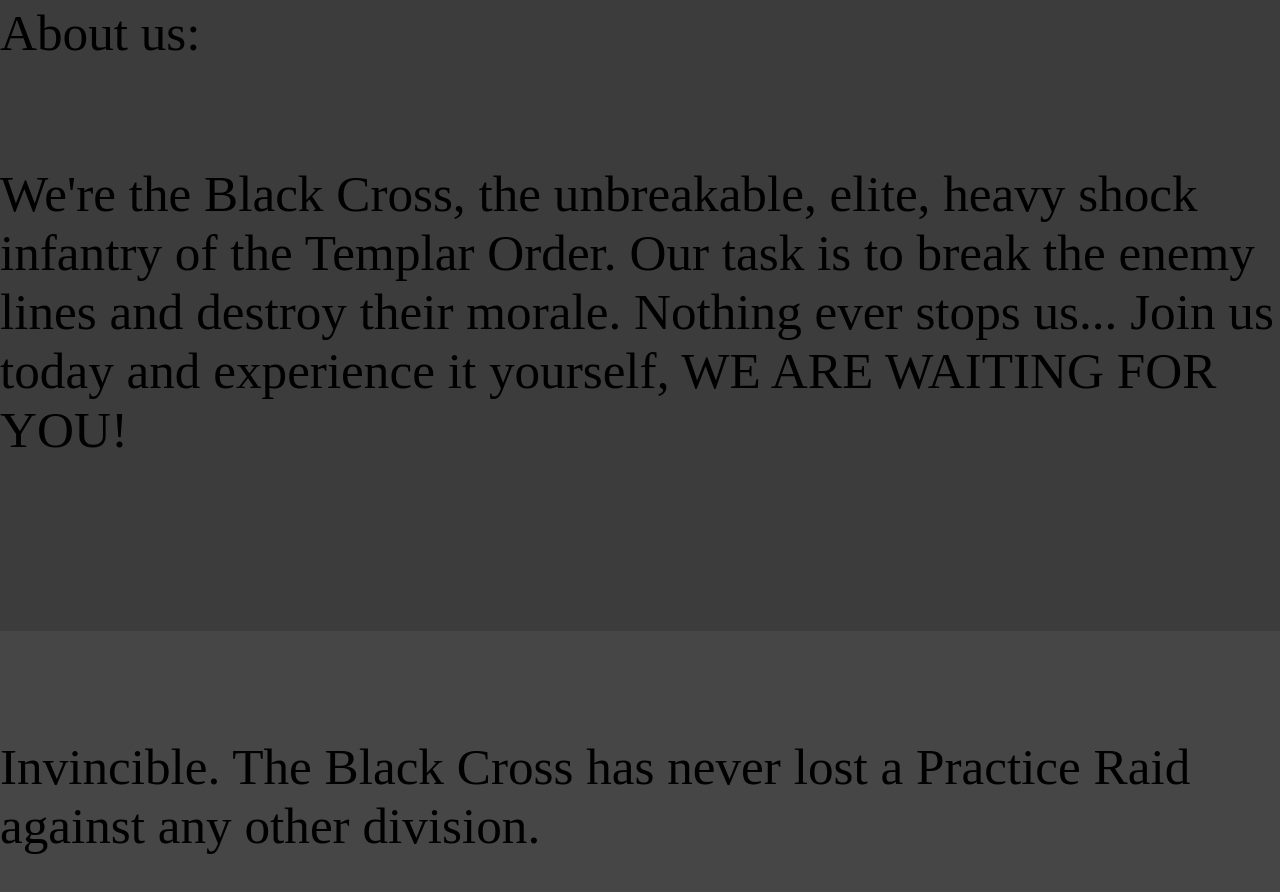
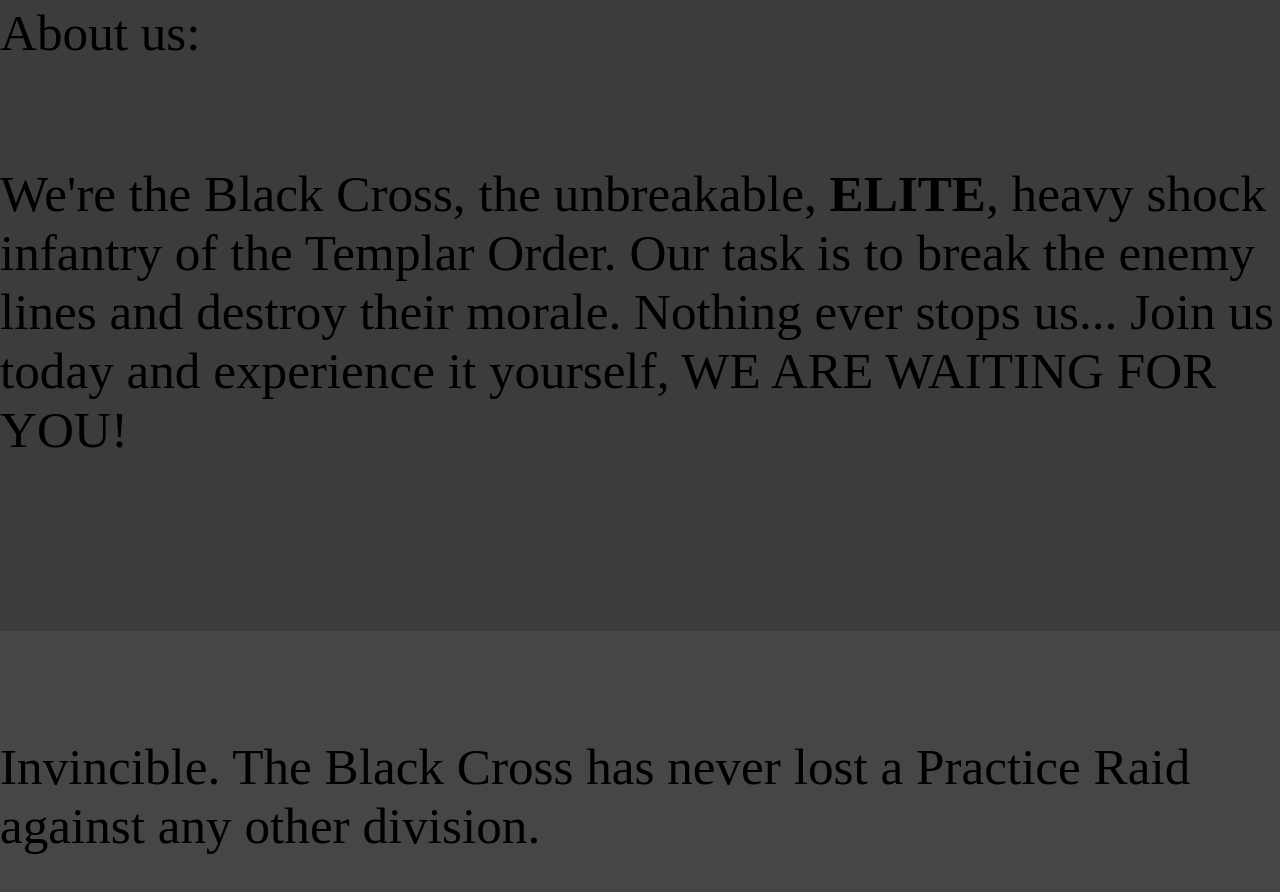
Before and after one commit to blackcrossofficial/blackcrossofficial.github.io, a plain HTML site: page index.html in a window 1280 px wide. Shown: the part 1494-2386 px from the top of the page. Drawn offline with nearby package versions, Linux system fonts and the light colour scheme; a script that the page names is missing.

Commit message:
Version v0.6.1beta
Minor stylistic changes.

```diff
--- a/index.html
+++ b/index.html
@@ -37,7 +37,7 @@
         <span class="anchor" id="about_us"></span>
         <section>
             <p class="reveal-type">About us:</p>
-            <p class="reveal-type"> We're the Black Cross, the unbreakable, elite, heavy shock infantry of the Templar Order. Our task is to break the enemy lines and destroy their morale. Nothing ever stops us... Join us today and experience it yourself, WE ARE WAITING FOR YOU!</p>
+            <p class="reveal-type"> We're the Black Cross, the unbreakable, <strong>ELITE</strong>, heavy shock infantry of the Templar Order. Our task is to break the enemy lines and destroy their morale. Nothing ever stops us... Join us today and experience it yourself, WE ARE WAITING FOR YOU!</p>
         </section>
         <span class="anchor" id="achievements"></span>
         <section>
```
